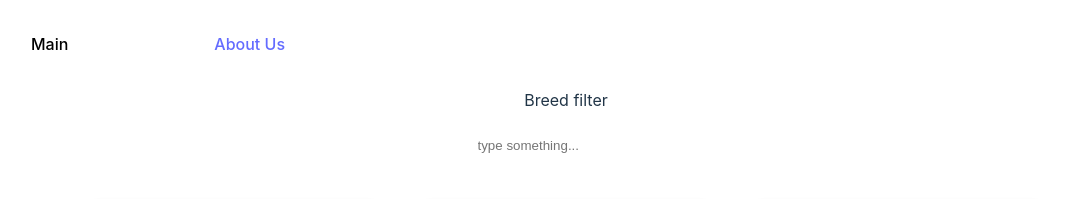
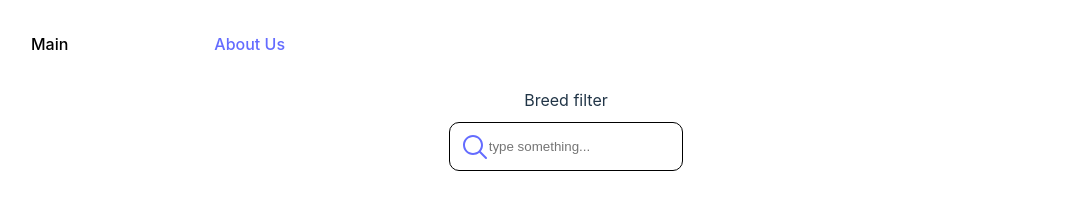
Before and after one commit to excy-ai/rss, a React (Vite) app: page / in a window 1280 px wide. Shown: the top 199 px of the page, without its empty margins (74-1154 px from the left). Built offline with nearby package versions, Linux system fonts and the light colour scheme.

Commit message:
feat: add search icon

```diff
--- a/src/components/search/Search.scss
+++ b/src/components/search/Search.scss
@@ -10,8 +10,10 @@
   }
 
   &-input {
+    background: url("../../assets/search-icon.svg") no-repeat 5% 50%;
     max-width: 250px;
     border-radius: 10px;
-    padding: 1rem;
+    border: 1px solid;
+    padding: 1rem 1rem 1rem 2.4rem;
   }
 }
```
Also changed, not shown: src/assets/search-icon.svg (added).
